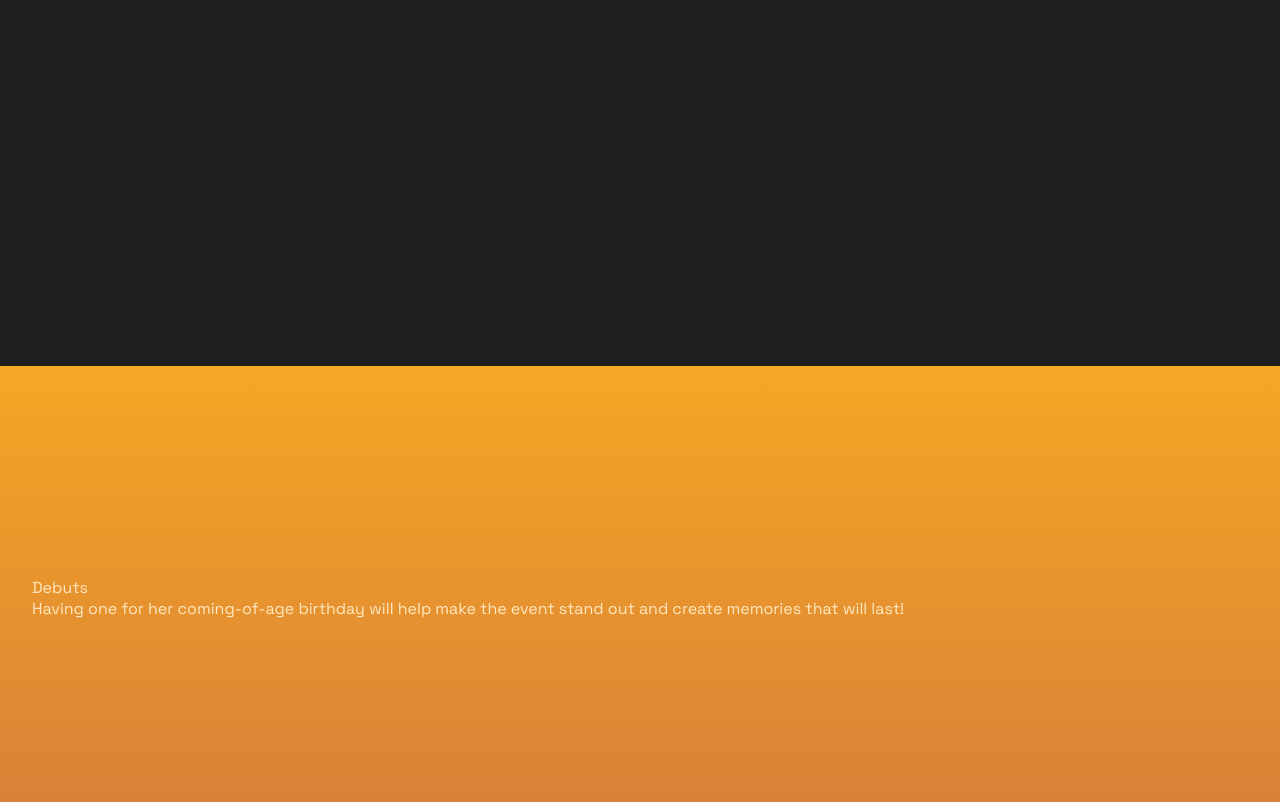
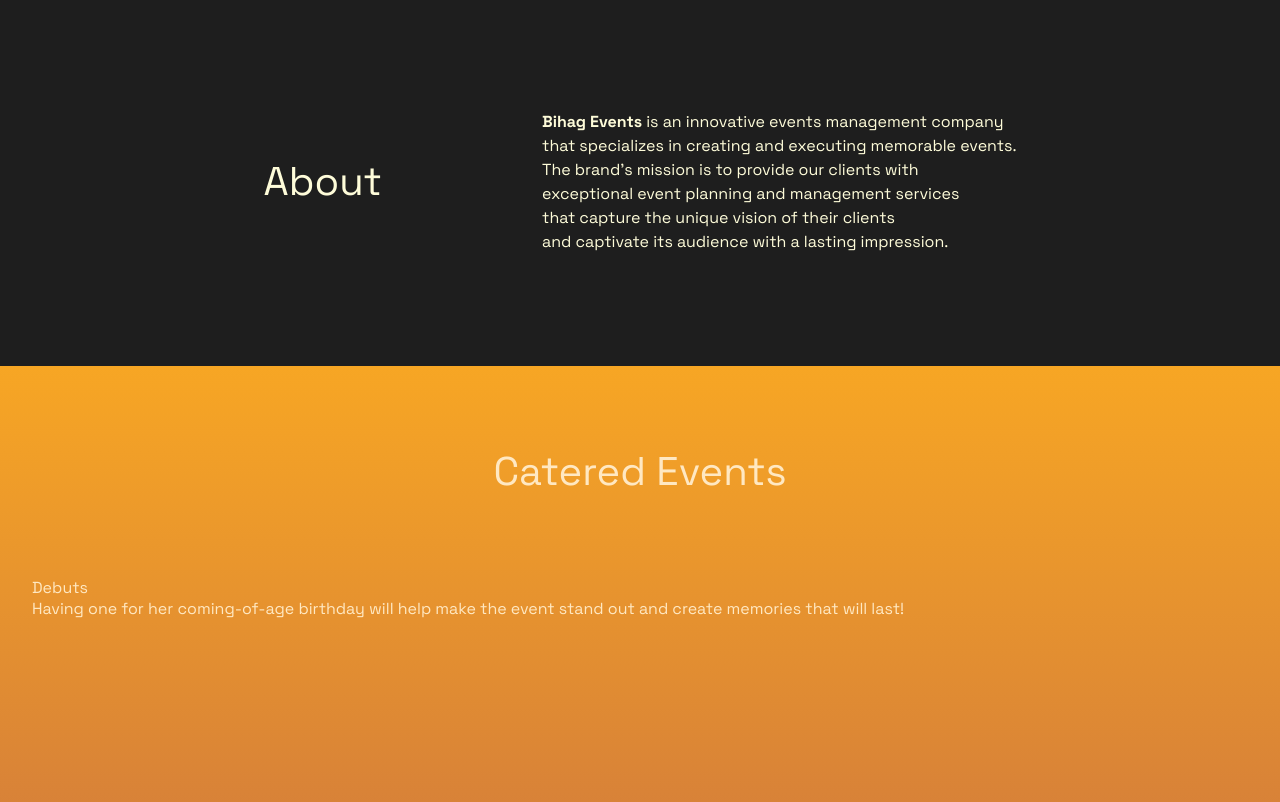
Before and after one commit to Snorlark/Event-Management, a plain HTML site: page index.html in a window 1280 px wide. Shown: the part 855-1657 px from the top of the page. Drawn offline with Linux system fonts and the light colour scheme.

Commit message:
Update styles.css

```diff
--- a/styles/styles.css
+++ b/styles/styles.css
@@ -149,7 +149,7 @@
     transition: all 0.5s ease-in;
 }
 
-.reveal.active p{
+.reveal.active {
     top: 0;
     opacity: 1;
 }
```
